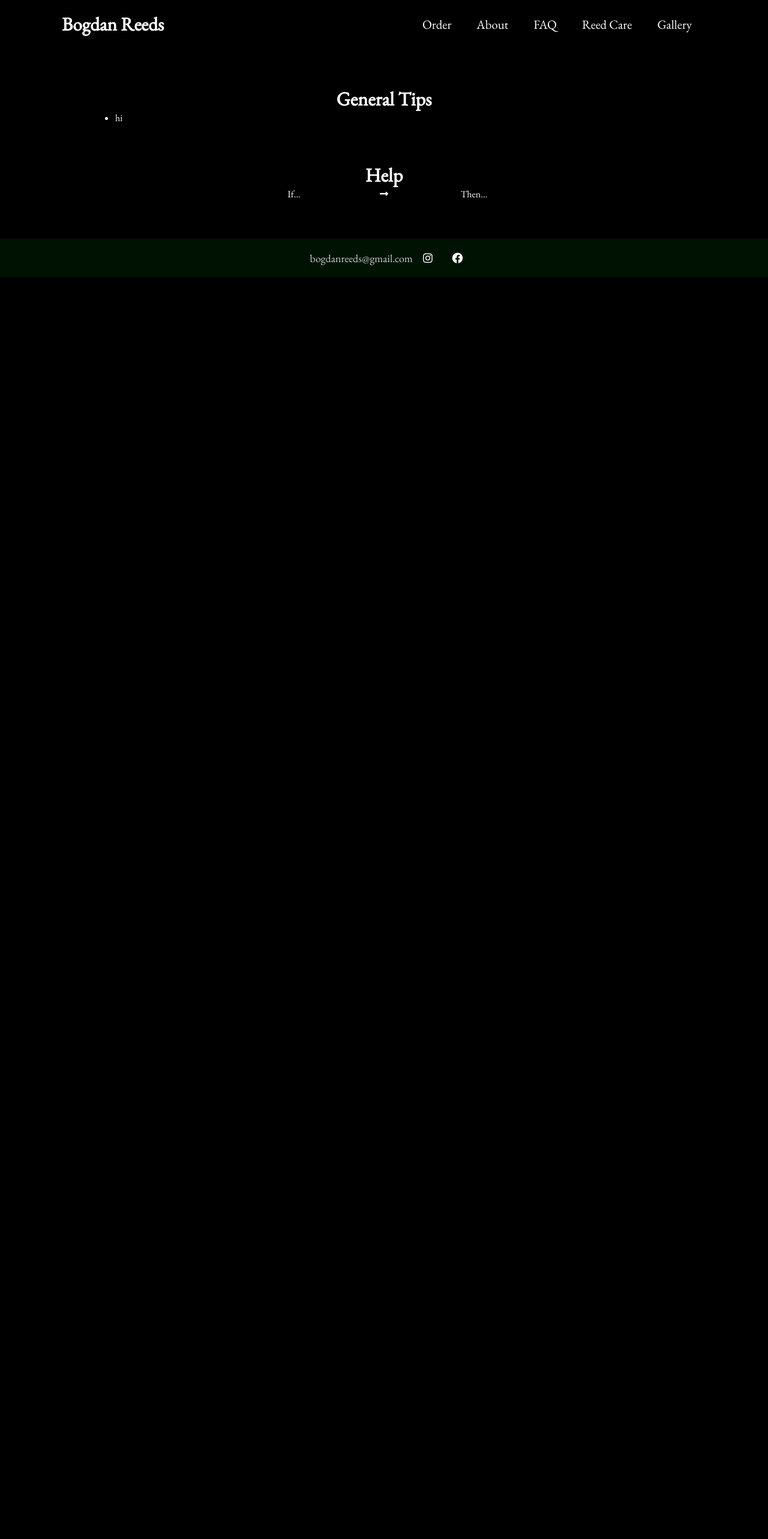
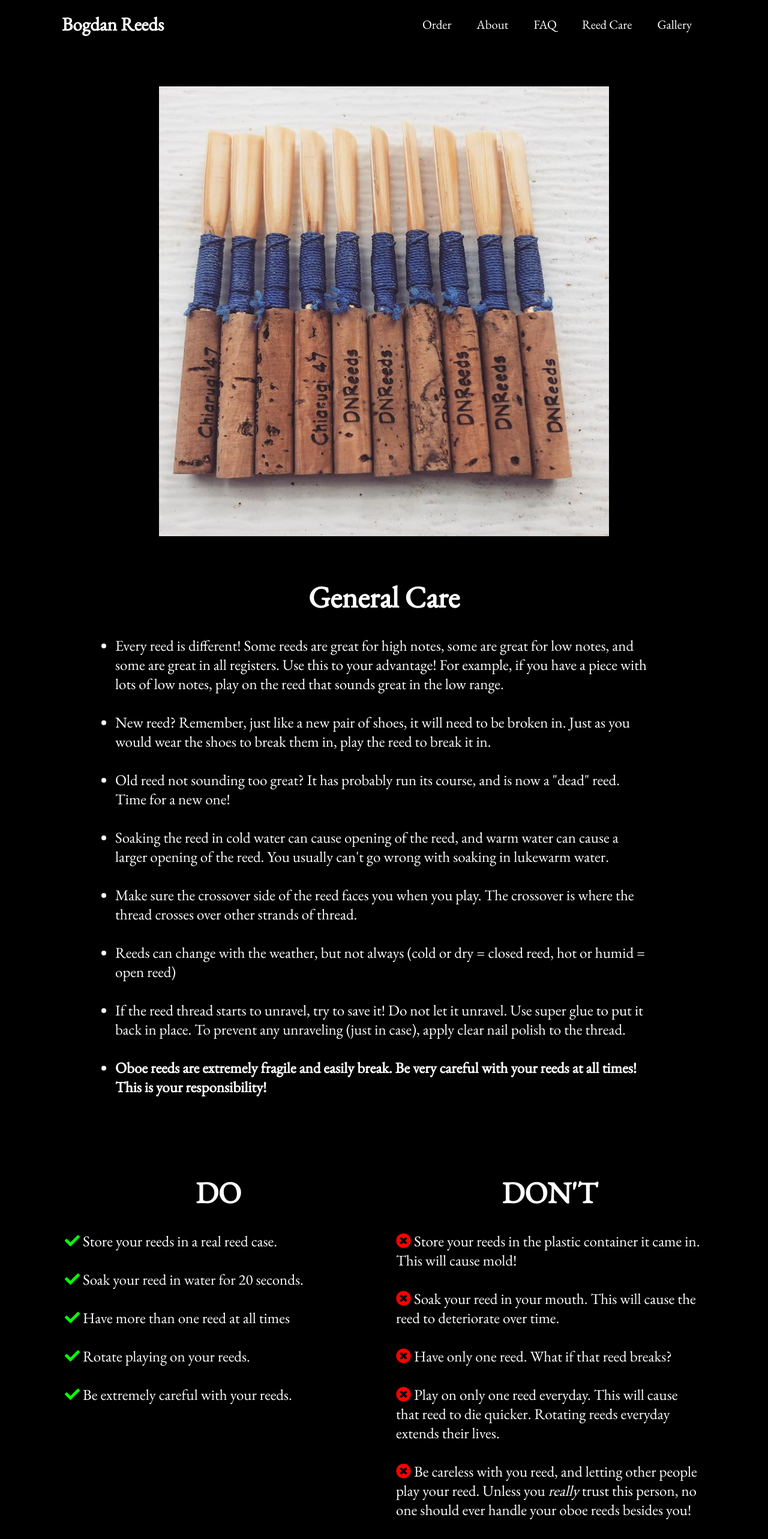
Before and after one commit to clairebogdan/bogdanreeds_website, a React (Create React App) app: page /reedcare in a window 1280 px wide. Shown: the top 2566 px of the page at 60% size. Before the commit the page ends 800 px from the top, so only its background shows below. Built offline with nearby package versions, Linux system fonts and the light colour scheme.

Commit message:
Added things to ReedCare page

```diff
--- a/src/components/pages/ReedCare.js
+++ b/src/components/pages/ReedCare.js
@@ -1,25 +1,76 @@
 import React from 'react';
 import '../../App.css'
 import '../styles/ReedCare.css'
+import reeds from '../assets/blue-reeds.jpg'
 
 export default function ReedCare() {
     return (
         <>
+
+        <div className="img-container">
+            <img src={reeds} alt="several reeds"></img>
+        </div>
         <div className='reed-care-box'>
-            <h1 className="topic">General Tips</h1>
+            <h1 className="topic">General Care</h1><br/>
             <ul>
-                <li>hi</li>
+                <li>Every reed is different! Some reeds are great for high notes, some are great for low notes,
+                    and some are great in all registers. Use this to your advantage! For example, if you have a piece with lots
+                    of low notes, play on the reed that sounds great in the low range.
+                </li>
+                <br/>
+                <li>New reed? Remember, just like a new pair of shoes, it will need to be
+                    broken in. Just as you would wear the shoes to break them in, play the reed
+                    to break it in.
+                </li>
+                <br/>
+                <li>Old reed not sounding too great? It has probably run its course, and is now a "dead" reed. Time for a new one!
+                </li>
+                <br/>
+                <li>Soaking the reed in cold water can cause opening of the reed,
+                    and warm water can cause a larger opening of the reed. You usually can't go wrong
+                    with soaking in lukewarm water.</li>
+                    <br/>
+                <li>Make sure the crossover side of the reed faces you when you play.
+                    The crossover is where the thread crosses over other strands of thread.
+                </li>
+                <br/>
+                <li>Reeds can change with the weather, but not always (cold or dry = closed reed, hot or humid = open reed)</li>
+                <br/>
+                <li>If the reed thread starts to unravel, try to save it! Do not let it unravel.
+                    Use super glue to put it back in place.
+                    To prevent any unraveling (just in case), apply clear nail polish to the thread.</li>
+                <br/>
+                <li><strong>Oboe reeds are extremely fragile and easily break. Be very careful with your reeds at all times!
+                    This is your responsibility!</strong></li>
             </ul>
         </div>
 
-        <div className='reed-care-box'>
-            <h1 className="topic">Help</h1>
-            <div className="arrow-grid">
-                <div className='grid-item'>
-                    <div className="if">If...</div>
-                    <div className='arrow'><i class="fas fa-long-arrow-alt-right"></i></div>
-                    <div className='then'>Then...</div>
-                </div>
+        <div className='do-dont-grid'>
+            <div className="do">
+                <h1><center>DO</center></h1><br/>
+                    <i class="fas fa-check"/> Store your reeds in a real reed case.
+                    <br/><br/>
+                    <i class="fas fa-check"/> Soak your reed in water for 20 seconds.
+                    <br/><br/>
+                    <i class="fas fa-check"/> Have more than one reed at all times
+                    <br/><br/>
+                    <i class="fas fa-check"/> Rotate playing on your reeds.
+                    <br/><br/>
+                    <i class="fas fa-check"/> Be extremely careful with your reeds.
+            </div>
+            <div className="dont">
+                <h1><center>DON'T</center></h1><br/>
+                    <i class="fas fa-times-circle"/> Store your reeds in the plastic container it came in. This will cause mold!
+                    <br/><br/>
+                    <i class="fas fa-times-circle"/> Soak your reed in your mouth. This will cause the reed to deteriorate over time.
+                    <br/><br/>
+                    <i class="fas fa-times-circle"/> Have only one reed. What if that reed breaks?
+                    <br/><br/>
+                    <i class="fas fa-times-circle"/> Play on only one reed everyday. This will cause that reed to die quicker. Rotating reeds
+                    everyday extends their lives.
+                    <br/><br/>
+                    <i class="fas fa-times-circle"/> Be careless with you reed, and letting other people play your reed. Unless you <i>really </i>
+                    trust this person, no one should ever handle your oboe reeds besides you!
             </div>
         </div>
         </>
--- a/src/components/styles/ReedCare.css
+++ b/src/components/styles/ReedCare.css
@@ -3,20 +3,35 @@
     margin-bottom: 5%;
     margin-right: 15%;
     margin-left: 15%;
+    font-size: 25px;
 }
 
 .topic {
     text-align: center;
 }
 
-.arrow-grid {
+.do-dont-grid {
     display: grid;
-    grid-template-columns: 500px;
+    grid-template-columns: 50% 50%;
     text-align: center;
     justify-content: center;
+    margin: 10%;
+    font-size: 25px;
+    column-gap: 40px;
 }
 
-.grid-item {
-    display: grid;
-    grid-template-columns: 200px 100px 200px;
+.do {
+    text-align: left;
 }
+
+.dont {
+    text-align: left;
+}
+
+.fa-check {
+    color: rgb(5, 255, 5);
+}
+
+.fa-times-circle {
+    color: red;
+}
```
Also changed, not shown: src/components/assets/blue-reeds.jpg (added).
